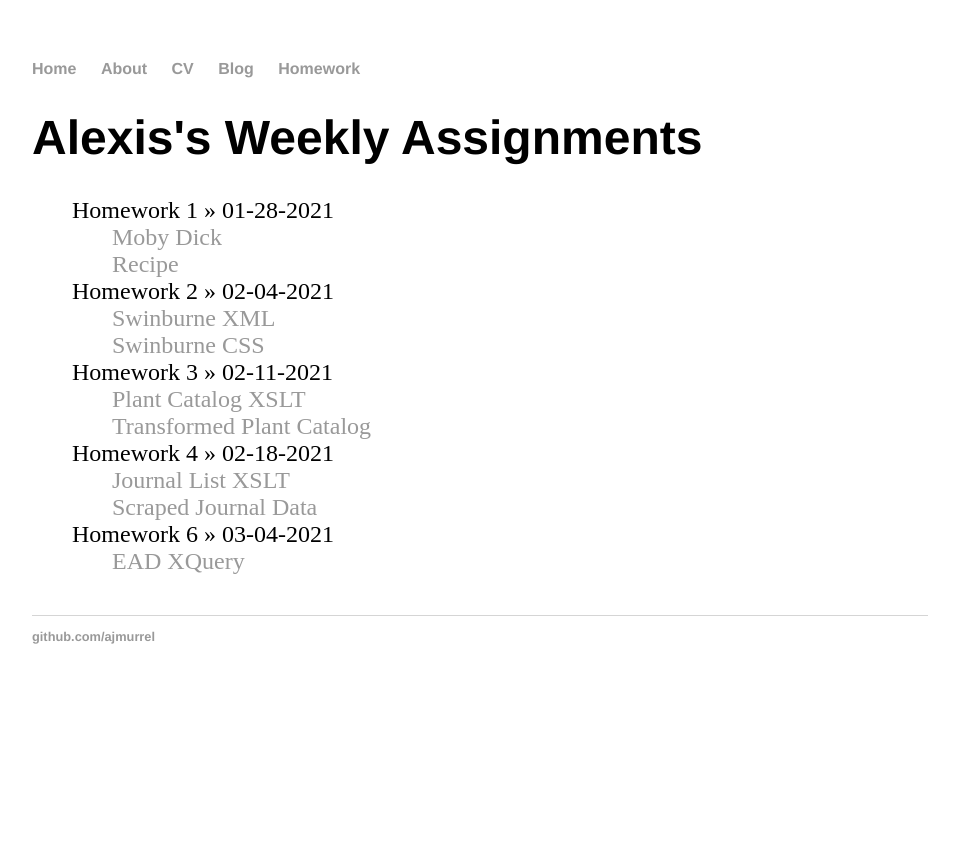
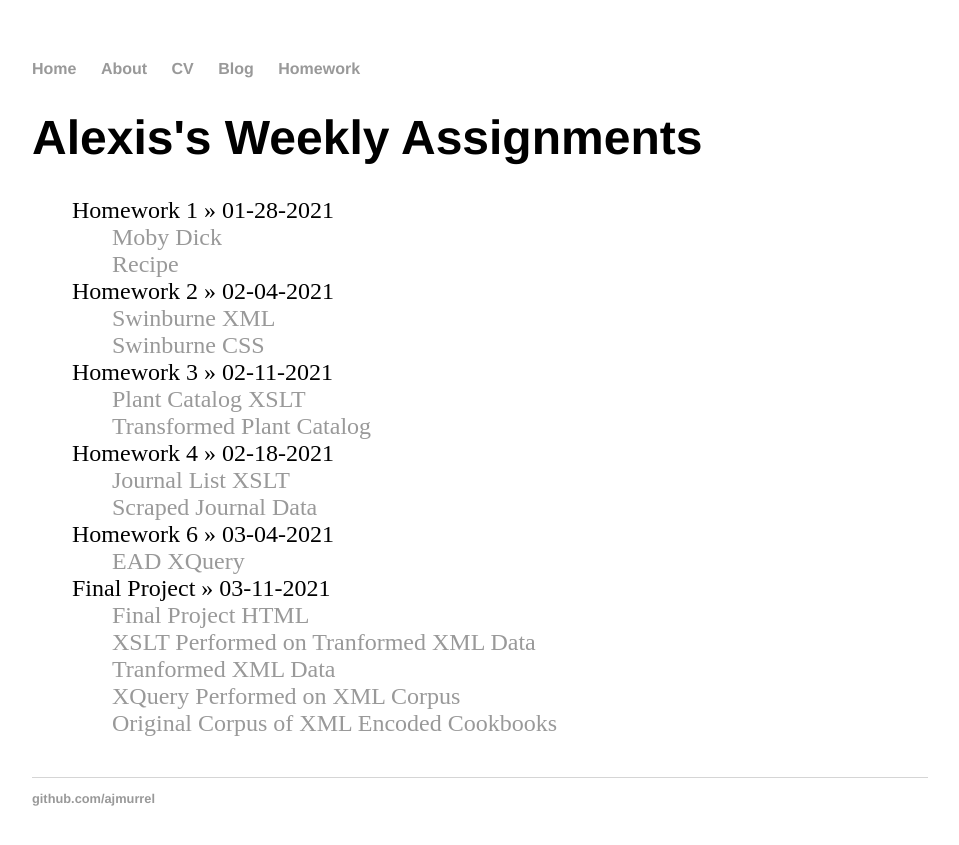
Before and after one commit to ajmurrel/ajmurrel.github.io, a Jekyll site: the page built from homework/index.html, in a window 1280 px wide. Shown: the top 845 px of the page, without its empty margins (160-1119 px from the left). Built offline with Jekyll 4.4.1, drawn with Linux system fonts in a browser that asks for light colours.

Commit message:
Update index.html

```diff
--- a/homework/index.html
+++ b/homework/index.html
@@ -23,4 +23,11 @@ title: Alexis's Weekly Assignments
 	    <li>Homework 6 » 03-04-2021
 		<ul><li><a href="/homework/hw6.xquery" title="EAD XQuery">EAD XQuery</a></li></ul>
 	    </li>
+	    <li>Final Project » 03-11-2021
+		<ul><li><a href="/homework/final-project.html" title="Final Project HTML">Final Project HTML</a></li></ul>
+		<ul><li><a href="/homework/final-project-style.xsl" title="XSLT Performed on Tranformed XML Data">XSLT Performed on Tranformed XML Data</a></li></ul>
+		<ul><li><a href="/homework/final-project.xml" title="Tranformed XML Data">Tranformed XML Data</a></li></ul>
+		<ul><li><a href="/homework/final-project.xquery" title="XQuery Performed on XML Corpus">XQuery Performed on XML Corpus</a></li></ul>
+		<ul><li><a href="/homework/cookbook_textencoded" title="Original Corpus of XML Encoded Cookbooks">Original Corpus of XML Encoded Cookbooks</a></li></ul>
+	    </li>
 	</ul>
```
